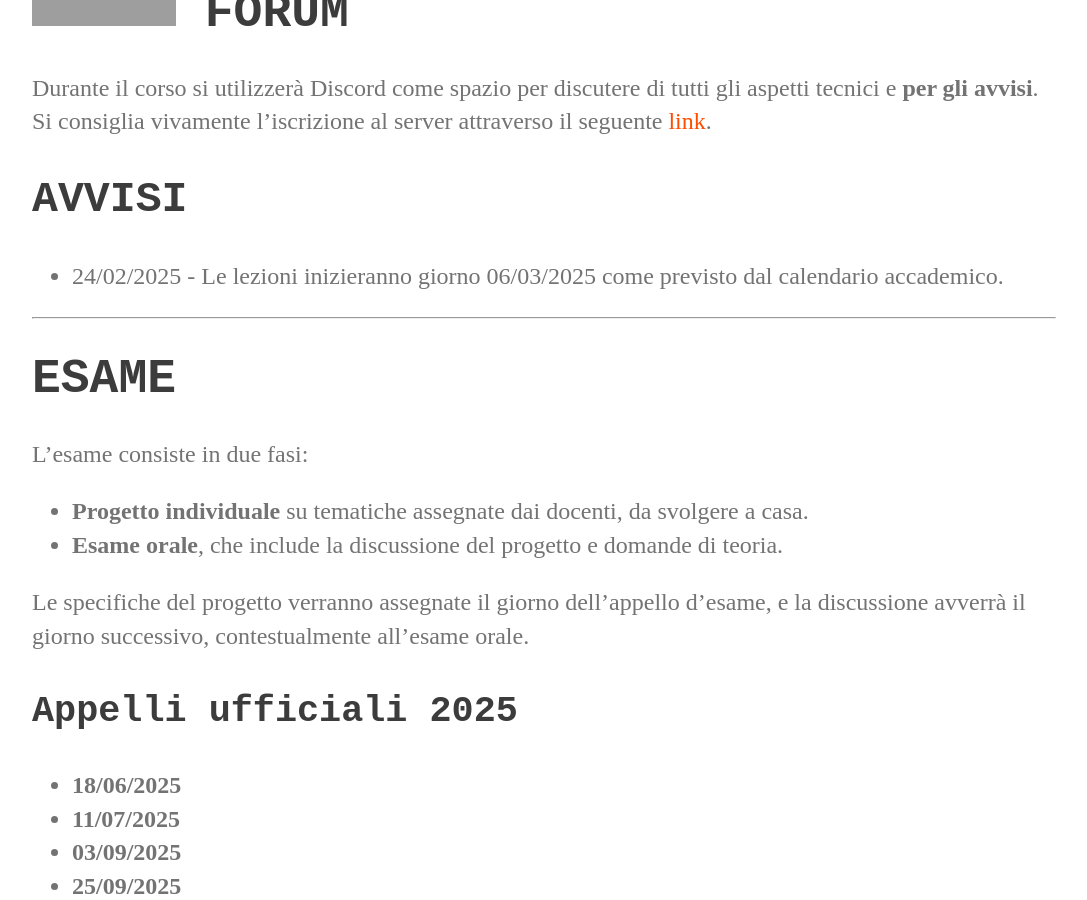
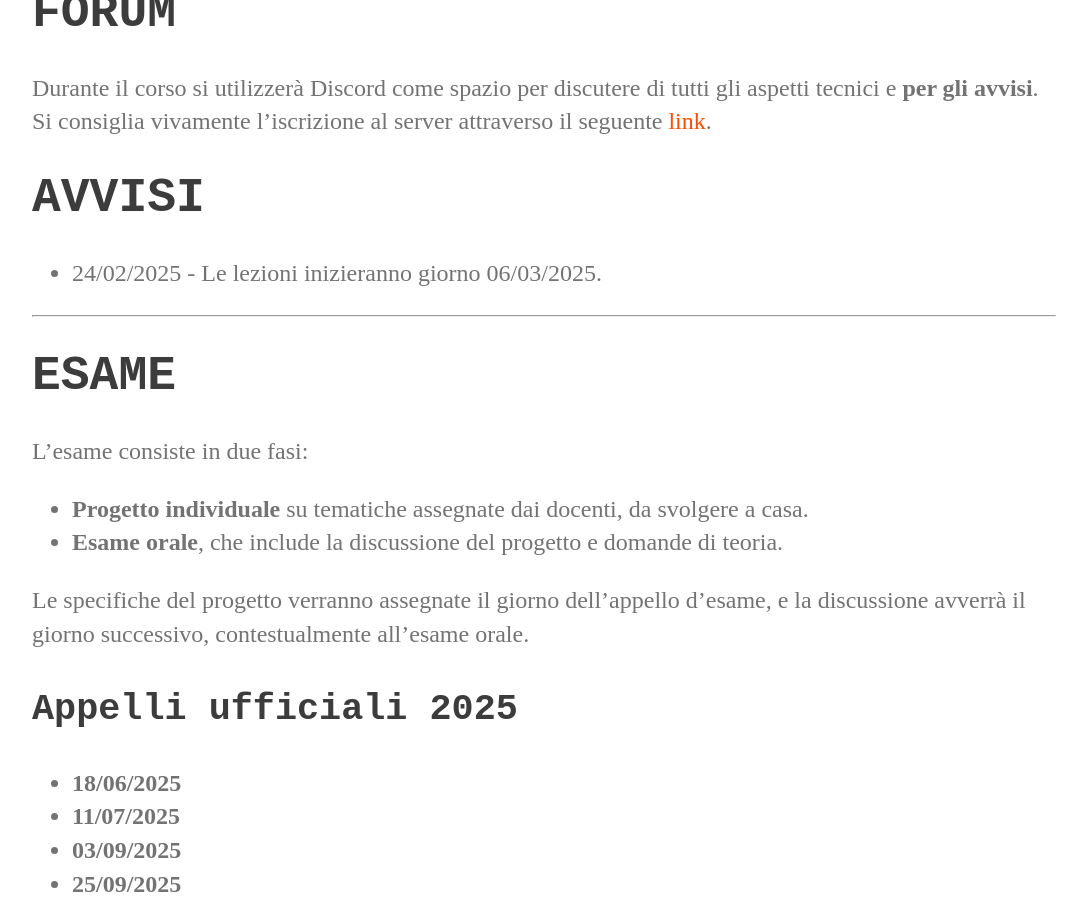
Before and after one commit to perceivelab/ml-mz-2025, a Jekyll site: the page built from index.md, in a window 1280 px wide and 900 px high, scrolled down 810 px. Shown: the whole window, without its empty margins (96-1183 px from the left). Built offline with Jekyll 4.4.1, drawn with Linux system fonts in a browser that asks for light colours; our own code applies the rules of GitHub Pages for plain Markdown files; grey boxes are pictures that could not be loaded.

Commit message:
Update index.md

```diff
--- a/index.md
+++ b/index.md
@@ -15,12 +15,12 @@ layout: default
 
 **Ricevimento**: [Concordare via mail](#staff)
 ---
-# ![](https://img.shields.io/badge/-7289DA?style=flat&logo=discord&logoColor=white) FORUM
+# FORUM
 {: #tag}
 Durante il corso si utilizzerà Discord come spazio per discutere di tutti gli aspetti tecnici e **per gli avvisi**. Si consiglia vivamente l'iscrizione al server attraverso il seguente [link](https://discord.gg/2nmkEMKbDw).
 
-## AVVISI
-- 24/02/2025 - Le lezioni inizieranno giorno 06/03/2025 come previsto dal calendario accademico.
+# AVVISI
+- 24/02/2025 - Le lezioni inizieranno giorno 06/03/2025.
 
 ---
 
```
